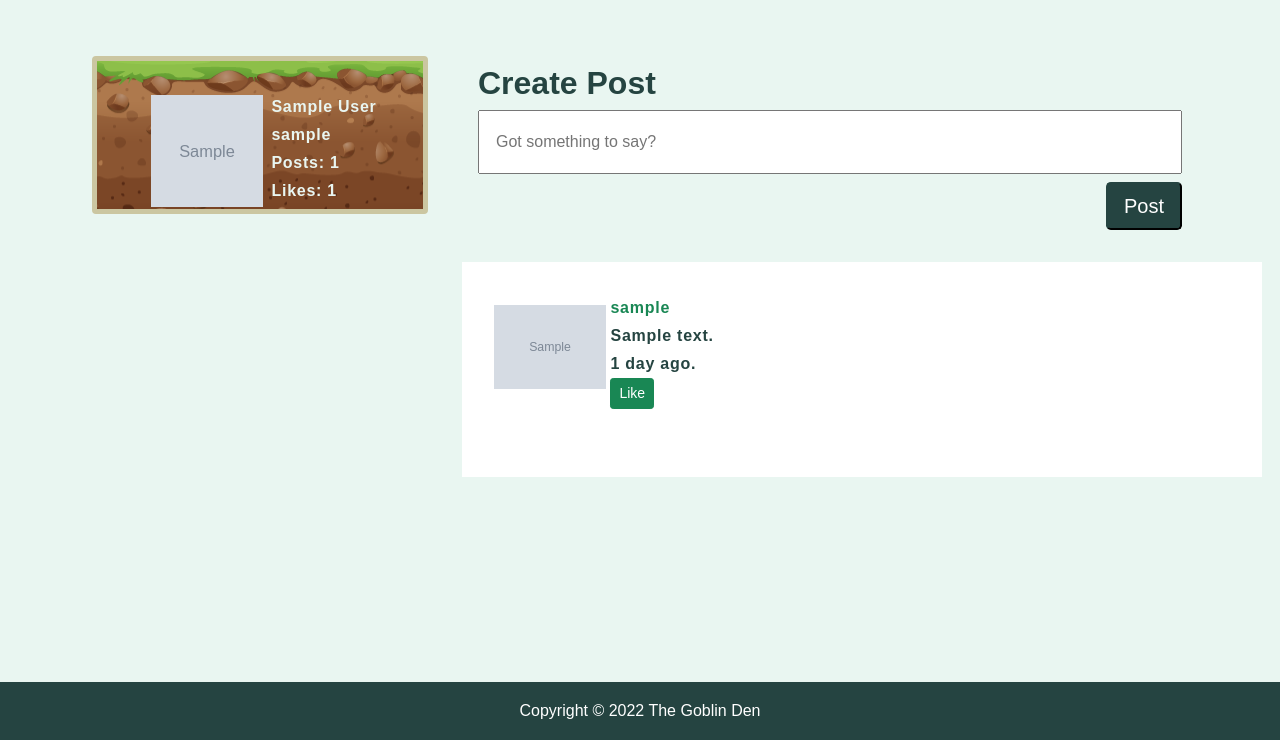
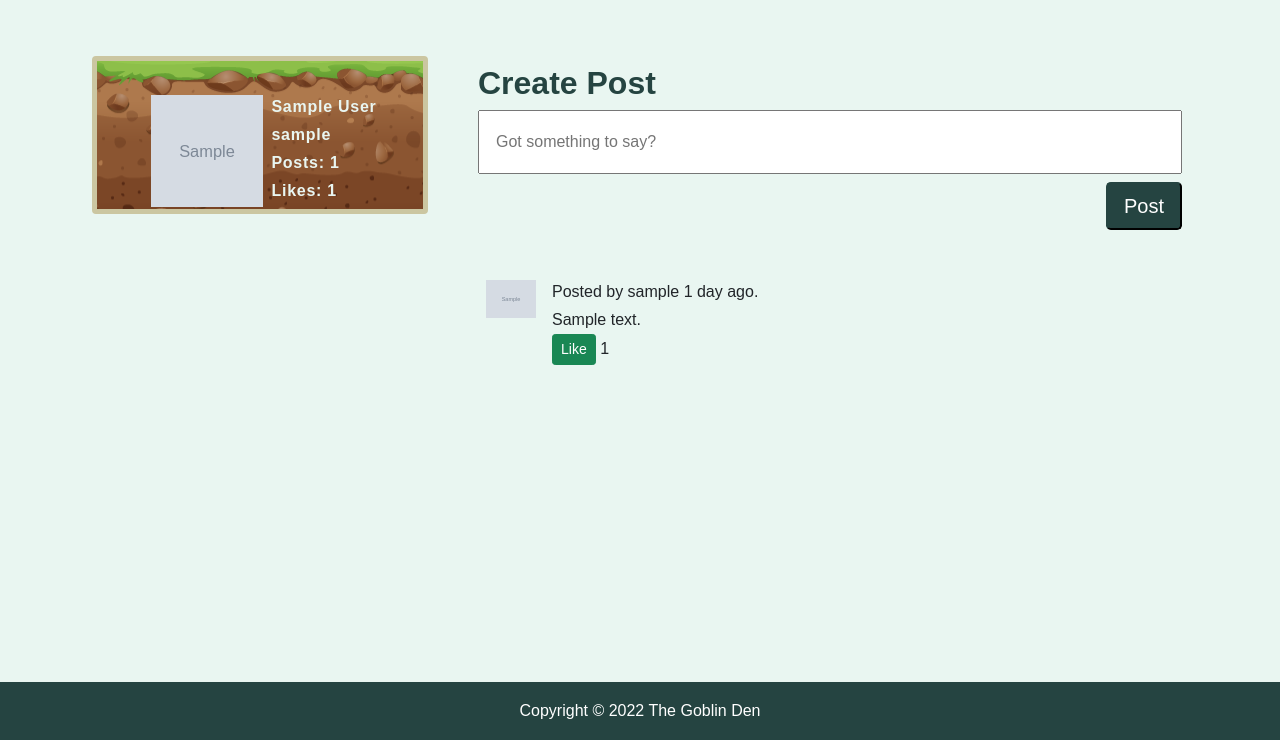
Before and after one commit to trippytea/371project4, a PHP site: page /index.php in a window 1280 px wide. Shown: the part 60-800 px from the top of the page. Run offline with PHP 8.4, Linux system fonts and the light colour scheme; the visitor is signed in with stand-in values (Sample User, id 1); tables that the repository leaves empty hold one stand-in row (values such as "Sample post"); grey boxes marked "Sample" are stand-in pictures; some libraries are stand-ins or nearby versions.

Commit message:
style update

```diff
--- a/index.php
+++ b/index.php
@@ -30,19 +30,24 @@ ensure_logged_in();
 $name = $_SESSION['user'];
 if (isset ($_GET['postId'])) {
 	$getpostId = $_GET['postId'];
-	$likeCheckResult = $db->query("SELECT * FROM postlike WHERE postId = '$getpostId'");
+	echo $getpostId;
+	$userCheck = $_SESSION['user'];
+	echo $userCheck;
+	$likeCheckResult = $db->query("SELECT * FROM postlike WHERE postId = '$getpostId' and likedBy = '$userCheck'");
 	if ($likeCheckResult) {
-		$rows = mysqli_fetch_assoc($likeCheckResult);
-		if ($rows) {
+		while ($rows = mysqli_fetch_assoc($likeCheckResult)); {
 			$likedBy = $rows['likedBy'];
-			if ($name == $likedBy) {
+			echo $likedBy;
+			echo $_SESSION['user'];
+			if ($_SESSION['user'] == $likedBy) {
 				$message = "You have already liked this post.";
 				echo "<div class='alert alert-danger mt-3 mx-auto text-center' role='alert'>".$message."</div>";
+			} else {
+			echo "insert plox";
+			$postLikeStmnt = $db->prepare("INSERT INTO postlike(postId, likedBy) VALUES (?,?)");
+			$postLikeStmnt->bind_param("ss", $getpostId, $_SESSION['user']);
+			$postLikeStmnt->execute();
 			}
-		} else {
-			$postLikeStmnt = $db->prepare("INSERT INTO postlike(postId, likedBy) VALUES (?,?)");
-			$postLikeStmnt->bind_param("ss", $getpostId, $name);
-			$postLikeStmnt->execute();
 		}
 	}
 }
@@ -142,7 +147,7 @@ if (isset ($_POST['submit'])) {
 						<button class="btn-primary btn-lg btn-block mb-3 mt-2 " type="submit" name='submit'>Post</button>
 					</form>
 			</div>
-			<div class="card-body postBox p-4" style="width:800px;"> <!--post styling-->
+			<div class="col-12 col-md-6 col-lg-8 order-2 order-md-2 order-lg-2 text-center text-lg-start" style="width:800px;"> <!--post styling-->
 				<span>
 					<?php
 					$postresult = $db->query("SELECT * FROM post ORDER BY postId DESC");
@@ -164,15 +169,34 @@ if (isset ($_POST['submit'])) {
 											$postpic = $rows['profilePic'];
 											?>
 											<div style="width:100%;">
-											<img class='profileCard' src="images\<?=$postpic?>" class="" width="112px" height="auto" alt="goblin" style="margin-top: -9.6rem;">
-											<p class="mt-2 ml-2" style="color: #254441; letter-spacing:.75px; margin-left:auto; white-space:nowrap; display:inline-block;">
 												<!-- style me plzzzz -->
-												<strong><a href='user-home.php?name=<?=$postUsername?>' style='text-decoration:none;'><?=$postUsername?></a></strong><br>
-												<strong><?=$postContent?></strong><br>
-												<strong><?=calculate_time_span($postDate)?></strong><br>
+												<?php
+												echo "
+												<div class='p-2 w-75'>
+												<div><img class='profileCard mx-3' src='images/".$postpic."
+												'height=auto; width=50px; alt='goblin' style='margin-top:10px; float:left;'></div>
+												<div class='mt-2' style='overflow:hidden';>
+												Posted by ".$postUsername." ".calculate_time_span($postDate)."<br>
+												$postContent<br>"?>
+
 												<a href="index.php?postId=<?php echo $postId;?>"> <button type="button" class= "btn btn-sm btn-success ">Like</button></a>
-												<br><br>
-											</p>
+												<?php
+												# get like count for the post
+														$sql = "SELECT count(likeId) as total FROM postlike WHERE postId = '$postId'";
+														$likePostResult = mysqli_query($db, $sql);
+														if ($likePostResult) {
+    														$likePostRow = mysqli_fetch_assoc($likePostResult);
+    														if ($likePostRow) {
+    															$likePostCount = $row['total'];
+																echo $likePostRow['total'];
+
+   															}
+    													}
+
+												?>
+
+												</div>
+												</div>
 											</div>
 										<?php
 										}
```
